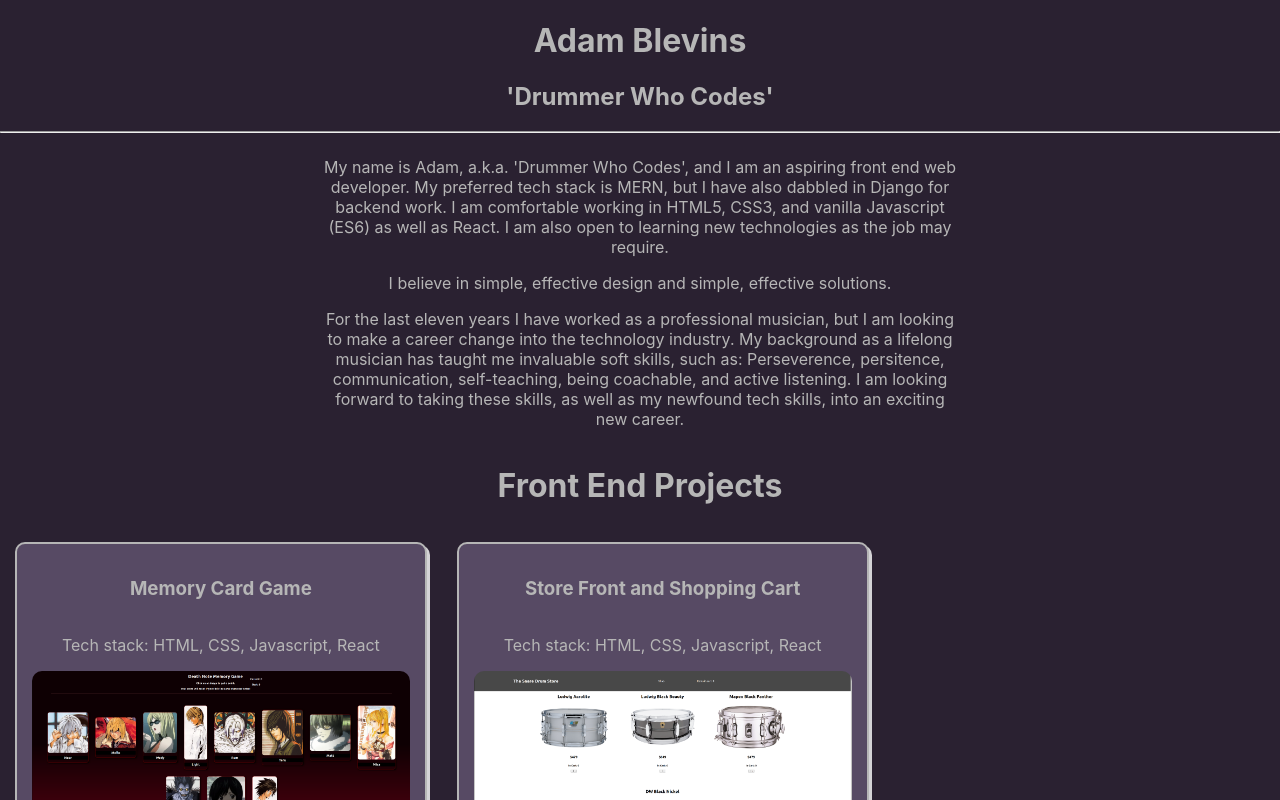
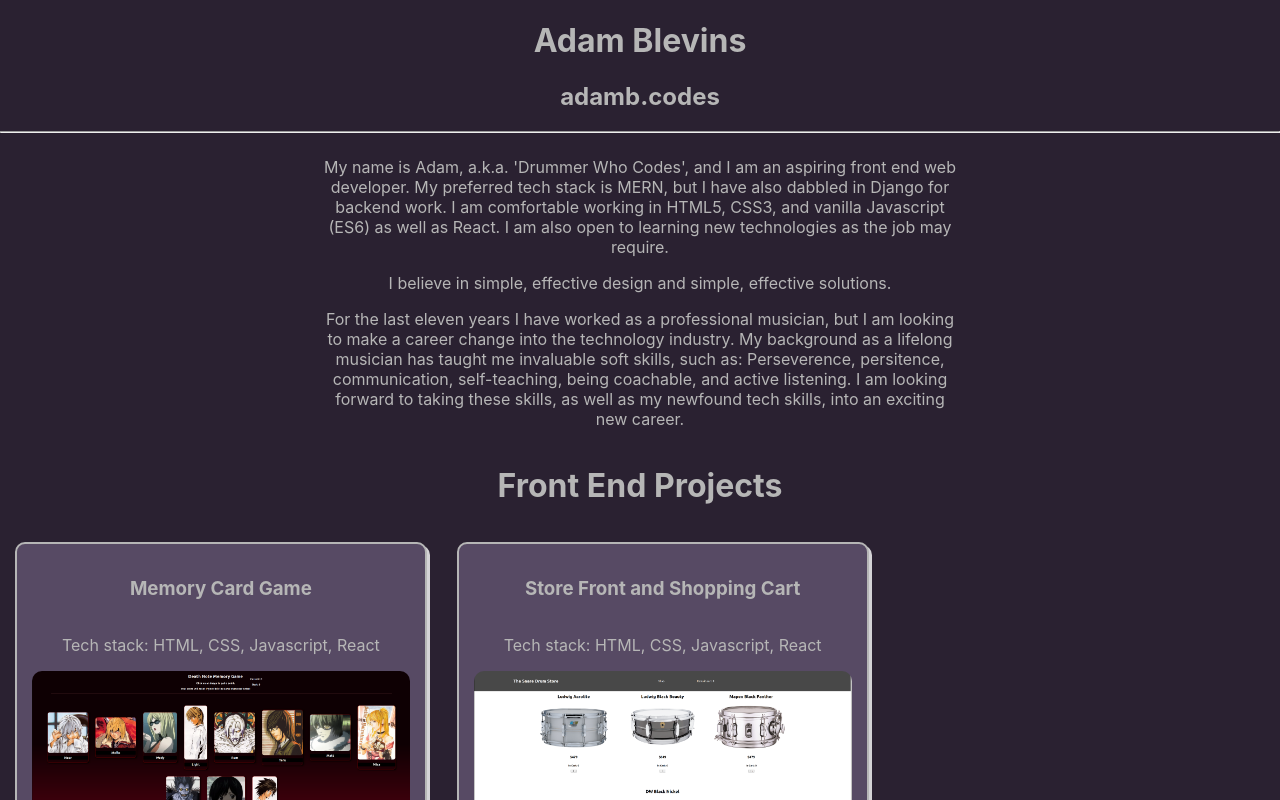
Before and after one commit to blevinspercussion/portfolio-site, a React (Create React App) app: page / in a window 1280 px wide. Shown: the top 800 px of the page. Built offline with nearby package versions, Linux system fonts and the light colour scheme; the HTML template or start-up script is replaced by a standard one.

Commit message:
Changed tagline to abamb.codes

```diff
--- a/src/components/Header.jsx
+++ b/src/components/Header.jsx
@@ -4,7 +4,7 @@ function Header () {
     return (
         <div>
             <h1>Adam Blevins</h1>
-            <h2>'Drummer Who Codes'</h2>
+            <h2>adamb.codes</h2>
         </div>
     )
 }
```
